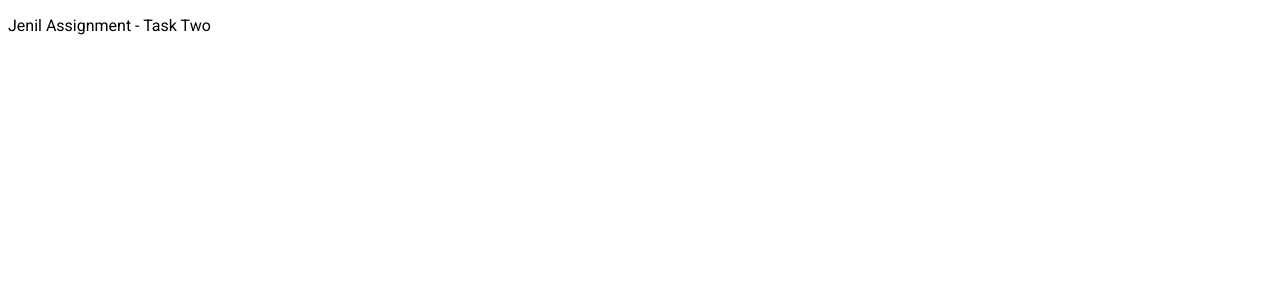
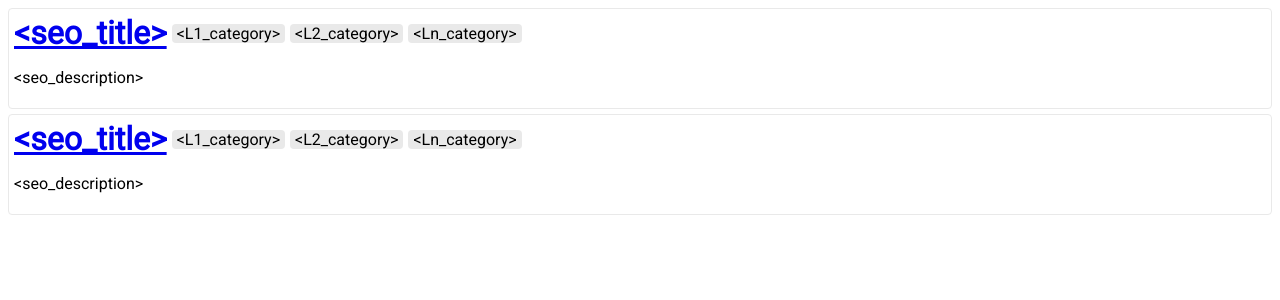
Before and after one commit to JenilBhavsar/rogers-assignment, an Angular app in the folder task-two/: page / in a window 1280 px wide. Shown: the top 300 px of the page. Built offline with nearby package versions, Linux system fonts and the light colour scheme.

Commit message:
feat(task-two): added data-list component

```diff
--- a/task-two/src/app/app.component.html
+++ b/task-two/src/app/app.component.html
@@ -1,3 +1 @@
-<p>
-  Jenil Assignment - Task Two
-</p>
+<app-data-list></app-data-list>
--- a/task-two/src/app/app.module.ts
+++ b/task-two/src/app/app.module.ts
@@ -3,11 +3,13 @@ import { BrowserModule } from '@angular/platform-browser';
 
 import { AppComponent } from './app.component';
 import { CardComponent } from './card/card.component';
+import { DataListComponent } from './data-list/data-list.component';
 
 @NgModule({
   declarations: [
     AppComponent,
-    CardComponent
+    CardComponent,
+    DataListComponent
   ],
   imports: [
     BrowserModule
--- a/task-two/src/app/card/card.component.html
+++ b/task-two/src/app/card/card.component.html
@@ -1,7 +1,7 @@
 <div class="flex flex-col border p5">
     <div class="flex flex-row align-center">
-        <a class="title">{{item.title}}</a>
-        <span class="tag" *ngfor="let category of item.category | keyvalue">{{category.value}}</span>
+        <a class="title" href="{{item.url}}">{{item.title}}</a>
+        <span class="tag" *ngFor="let category of item.category | keyvalue">{{category.value}}</span>
     </div>
     <p>
         {{item.description}}
--- a/task-two/src/app/card/card.model.ts
+++ b/task-two/src/app/card/card.model.ts
@@ -3,7 +3,7 @@ export interface Item {
     title: String;
     description: String;
     isNoIndex?: Boolean;
-    category: Category[];
+    category: Category;
 }
 
 export interface Category {
--- /dev/null
+++ b/task-two/src/app/data-list/data-list.component.css
@@ -0,0 +1,5 @@
+.list-container {
+    display: flex;
+    flex-direction: column;
+    gap:5px;
+}
--- /dev/null
+++ b/task-two/src/app/data-list/data-list.component.html
@@ -0,0 +1,3 @@
+<div class="list-container" >
+    <app-card *ngFor="let item of data" [item]="item"></app-card>
+</div>
--- /dev/null
+++ b/task-two/src/app/data-list/data-list.component.ts
@@ -0,0 +1,12 @@
+import { Component } from '@angular/core';
+import apiData from '../data/data.json';
+import { Item } from '../card/card.model';
+
+@Component({
+  selector: 'app-data-list',
+  templateUrl: './data-list.component.html',
+  styleUrls: ['./data-list.component.css']
+})
+export class DataListComponent {
+  data: Item[] = apiData;
+}
--- /dev/null
+++ b/task-two/src/app/data/data.json
@@ -0,0 +1,24 @@
+[
+    {
+        "url": "https://www.google.com",
+        "title": "<seo_title>",
+        "description": "<seo_description>",
+        "isNoIndex": true,
+        "category": {
+          "1": "<L1_category>",
+          "2": "<L2_category>",
+          "n": "<Ln_category>"
+        }
+      },
+      {
+        "url": "<url>",
+        "title": "<seo_title>",
+        "description": "<seo_description>",
+        "isNoIndex": false,
+        "category": {
+          "1": "<L1_category>",
+          "2": "<L2_category>",
+          "n": "<Ln_category>"
+        }
+      }
+]
--- a/task-two/tsconfig.app.json
+++ b/task-two/tsconfig.app.json
@@ -3,7 +3,9 @@
   "extends": "./tsconfig.json",
   "compilerOptions": {
     "outDir": "./out-tsc/app",
-    "types": []
+    "types": [],
+    "resolveJsonModule": true,
+    "esModuleInterop": true
   },
   "files": [
     "src/main.ts"
```
